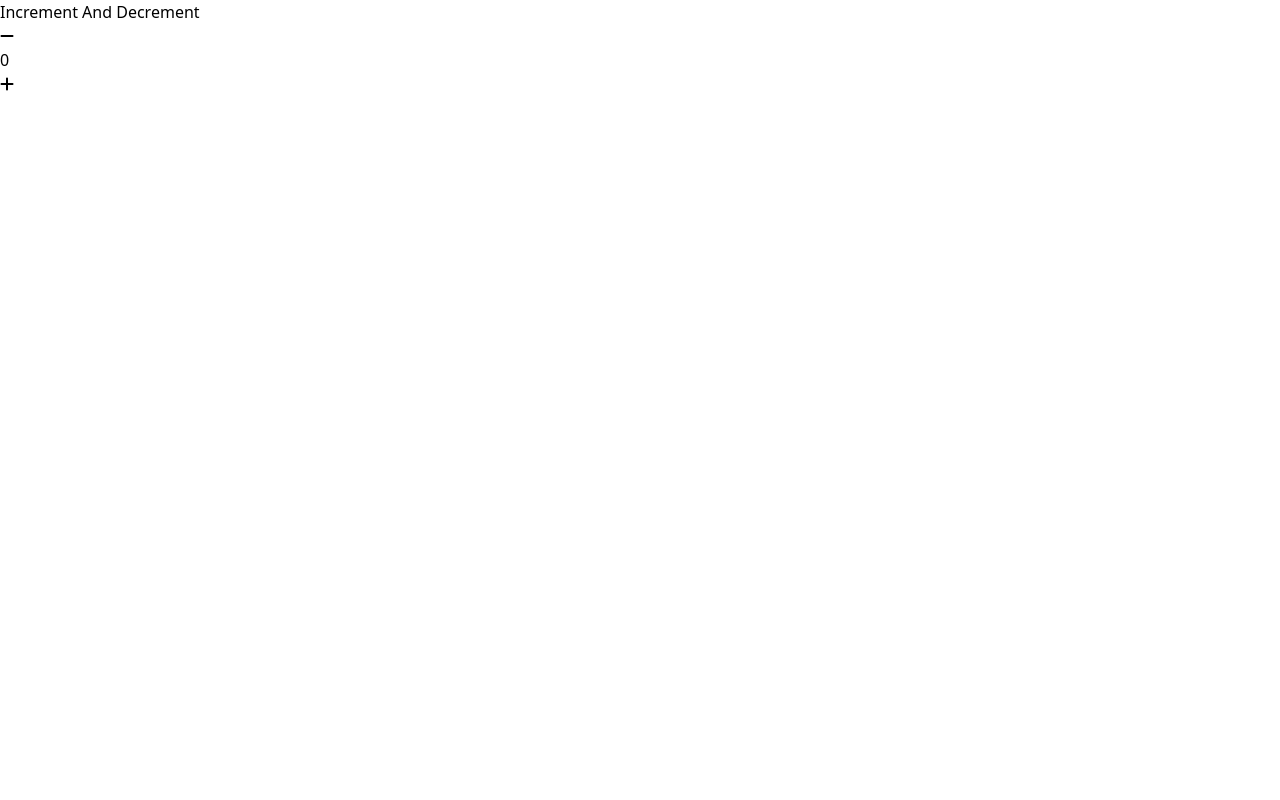
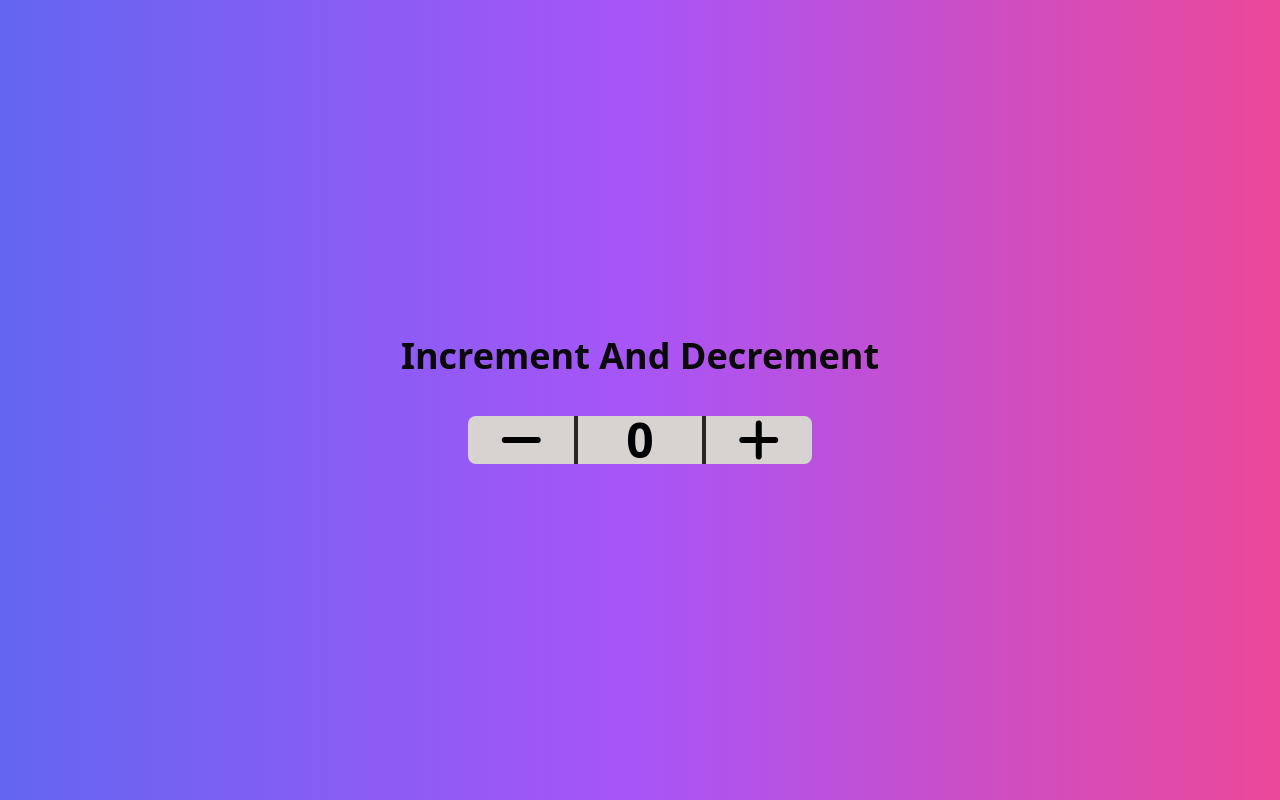
Before and after one commit to RupalRastogi/Counter-Game, a plain HTML site: page index.html in a window 1280 px wide. Drawn offline with nearby package versions, Linux system fonts and the light colour scheme.

Commit message:
tailwind

```diff
--- a/index.html
+++ b/index.html
@@ -10,24 +10,29 @@
 </head>
 <body>
 
-    <div>
-        <div>Increment And Decrement</div>
-        <div>
-            <button>
+    <div class="w-screen h-screen flex flex-col justify-center items-center bg-gradient-to-r from-indigo-500 via-purple-500 to-pink-500 ...  gap-10  " >
+
+        <div class="text-neutral-950 text-4xl font-bold">Increment And Decrement</div>
+
+        <div class="flex bg-stone-300 text-5xl rounded-lg space-x-7 gap-3">
+
+            <button class="border-r-4 border-zinc-800 px-8">
                 <i class="fa-solid fa-minus"></i></button>
 
-            <div>
+            <div class="font-bold px-2">
                  <!-- starting mai zero hoga -->
                 0
             </div>
 
-            <button>
+            <button class="border-l-4 border-zinc-800 px-8">
             <i class="fa-solid fa-plus"></i>
             </button>
 
         </div>
     </div>
 
+     <!-- font awsome library -->
    <script src="https://kit.fontawesome.com/58a810656e.js" crossorigin="anonymous"></script>
+
 </body>
 </html>
```
